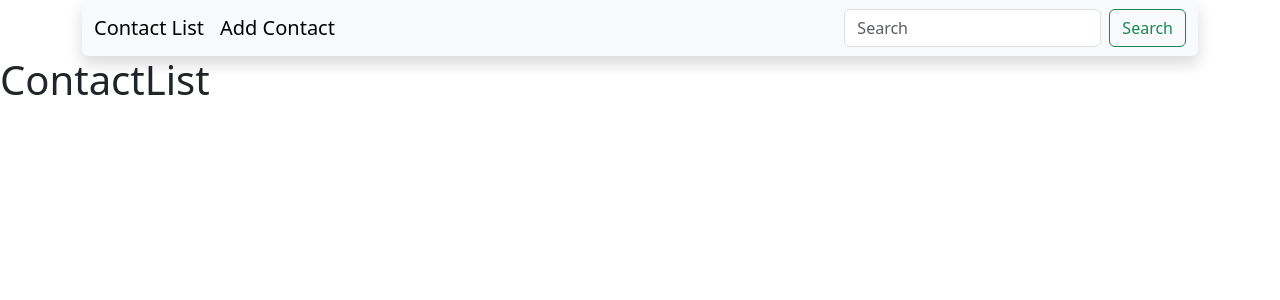
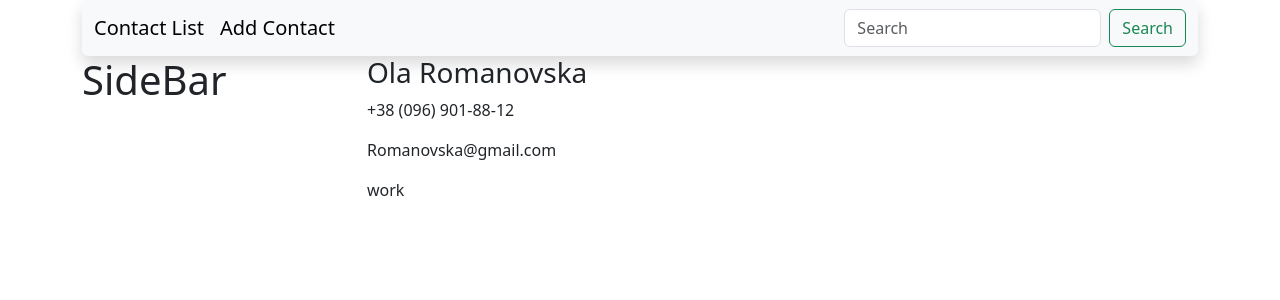
Before and after one commit to Ola1nfo/ContactList, a React (Vite) app: page / in a window 1280 px wide. Shown: the top 300 px of the page. Built offline with nearby package versions, Linux system fonts and the light colour scheme.

Commit message:
added new paes

```diff
--- a/src/App.jsx
+++ b/src/App.jsx
@@ -1,6 +1,7 @@
 import './App.css'
 
 import {BrowserRouter as Router, Routes, Route} from 'react-router'
+import { useState } from 'react'
 
 import ContactList from './pages/ContactList/ContactList'
 import AddContact from './pages/AddContact/AddContact'
@@ -9,12 +10,31 @@ import NotFound from './pages/NotFound/NotFound'
 import Header from './components/Header/Header'
 
 function App() {
+  const [stor, setStor] = useState(
+    [
+      {
+        id: 'fcf0414f-add4-4891-8651-70139511d246',
+        firstName: 'Ola',
+        lastName: 'Romanovska',
+        phone: '+38 (096) 901-88-12',
+        email: 'Romanovska@gmail.com',
+        avatar: '1',
+        gender: 'women',
+        status: 'work',
+        favorite: 'true'
+      }
+    ]
+  )
+
+  const handleNewContact = (newContact) => {
+    setStor(prevStor => [...prevStor, newContact])
+  }
 
   return (
     <Router>
       <Header/>
       <Routes>
-        <Route path='/' element={<ContactList/>}/>
+        <Route path='/' element={<ContactList stor={stor}/>}/>
         <Route path='/add-contact' element={<AddContact/>}/>
         <Route path='/edit-contact' element={<EditContact/>}/>
         <Route path='*' element={<NotFound/>}/>
--- /dev/null
+++ b/src/components/ContactItem/ContactItem.jsx
@@ -0,0 +1,18 @@
+export default function ContactItem({ stor }) {
+    console.log(stor);
+    return(
+        <div>
+            {stor.map(contact => (
+                <div key={contact.id}>
+                    {/* <img src="" alt="" /> */}
+                    <div>
+                        <h3>{contact.firstName} {contact.lastName}</h3>
+                        <p>{contact.phone}</p>
+                        <p>{contact.email}</p>
+                        <p>{contact.status}</p>
+                    </div>
+                </div>
+            ))}
+        </div>
+    )
+}
--- /dev/null
+++ b/src/components/SideBar/SideBar.jsx
@@ -0,0 +1,5 @@
+export default function SideBar() {
+    return(
+        <h1>SideBar</h1>
+    )
+}
--- a/src/pages/AddContact/AddContact.jsx
+++ b/src/pages/AddContact/AddContact.jsx
@@ -26,7 +26,7 @@ export default function AddContact() {
     const validationSchema = Yup.object().shape({
         firstName: Yup.string().required('First Name is required').min(2, 'Min 2 symbols').max(10, 'Max 10 symbols'),
         lastName: Yup.string().required('Last Name is required').min(2, 'Min 2 symbols').max(15, 'Max 15 symbols'),
-        phone: Yup.string().required('Phone is required').min(19, 'Min 19 symbols'),
+        phone: Yup.string().required('Phone is required').min(19, 'More symbols'),
         email: Yup.string().email('Invalid email').required('Email is required'),
         avatar: Yup.string().required('Avatar is required'),
         gender: Yup.string().oneOf(['men', 'women'], 'Invalid gender').required('Gender is required'),
@@ -35,6 +35,7 @@ export default function AddContact() {
     })
 
     const handleSubmit = (values) => {
+        console.log(values);
         navigate ('/')
     }
 
--- a/src/pages/ContactList/ContactList.jsx
+++ b/src/pages/ContactList/ContactList.jsx
@@ -1,7 +1,18 @@
-export default function ContactList() {
+import ContactItem from "../../components/ContactItem/ContactItem"
+import SideBar from "../../components/SideBar/SideBar"
+
+
+export default function ContactList({ stor }) {
     return(
-        <>
-            <h1>ContactList</h1>
-        </>
+        <div className="container rounded">
+            <div className="row">
+                <div className="col-3">
+                    <SideBar/>
+                </div>
+                <div className="col-9">
+                    <ContactItem stor={stor}/>
+                </div>
+            </div>
+        </div>
     )
 }
```
Also changed, not shown: 1 other file (tests, documents, lock files or other folders).
